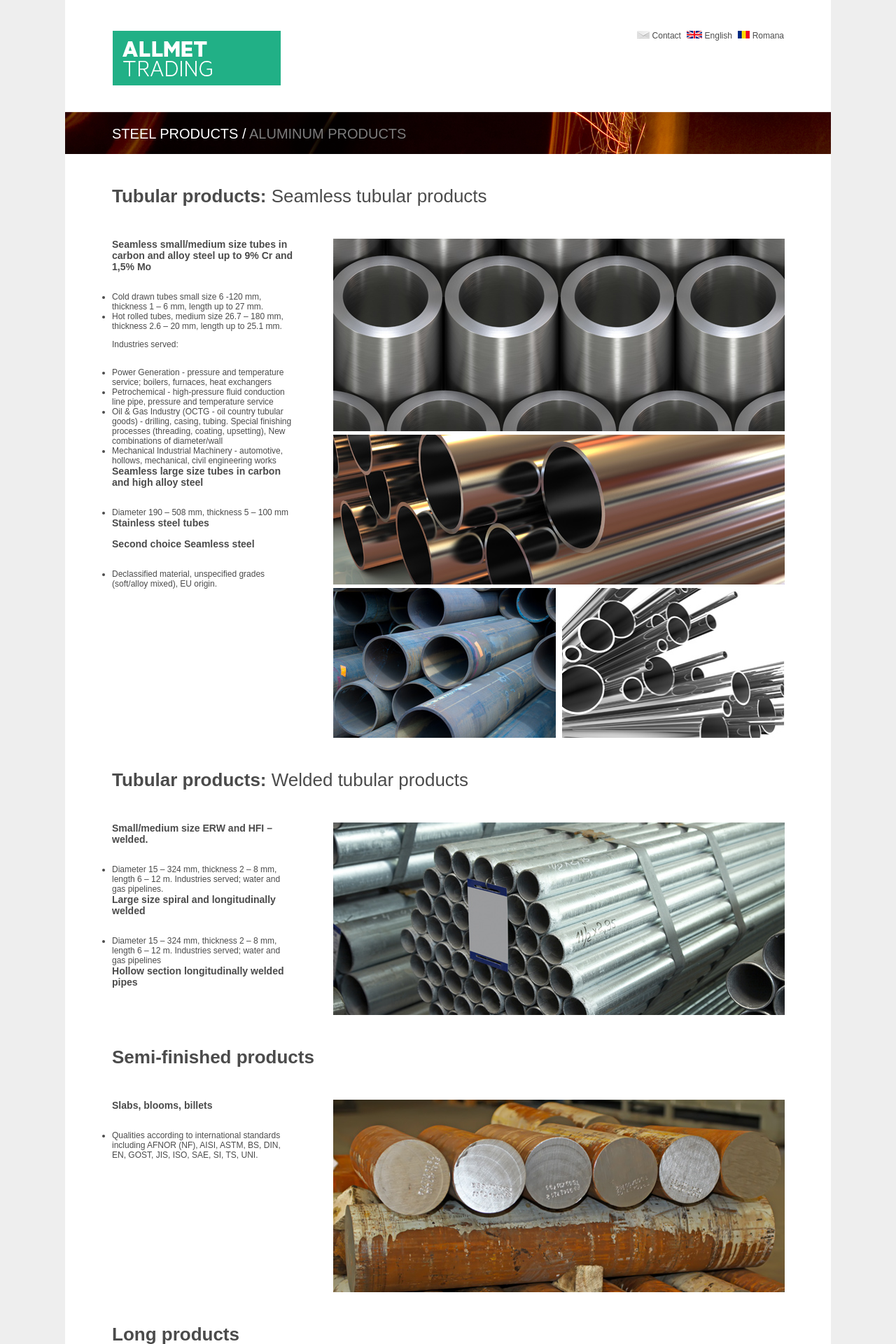
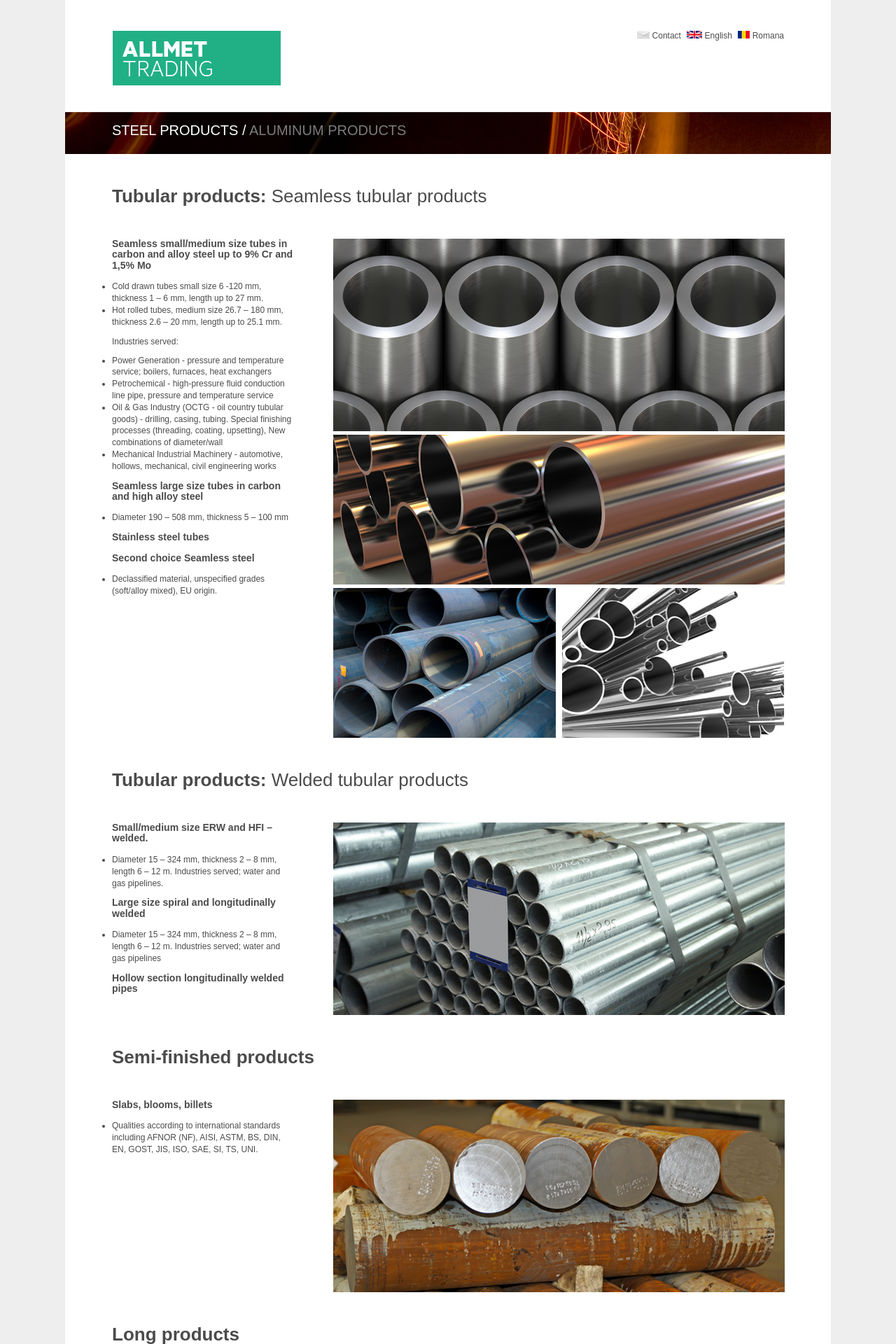
Before and after one commit to janosrusiczki/allmet-jekyll, a Jekyll site: the page built from en/steel-products/index.html, in a window 1280 px wide. Shown: the top 1920 px of the page at 70% size. Built offline with Jekyll 4.4.1, drawn with Linux system fonts in a browser that asks for light colours; some web fonts are replaced; Markdown is read by kramdown in place of the engine named in the settings.

Commit message:
Le great Monda switch.

```diff
--- a/_layouts/default.html
+++ b/_layouts/default.html
@@ -5,8 +5,8 @@
         <meta http-equiv="X-UA-Compatible" content="IE=edge,chrome=1">
         <title>{{ page.title }}</title>
         <meta name="viewport" content="width=device-width">
+        <link href='http://fonts.googleapis.com/css?family=Monda:400,700' rel='stylesheet' type='text/css'>
         <link rel="stylesheet" href="/css/allmet.css">
-
     </head>
     <body>
 
--- a/_layouts/inside.html
+++ b/_layouts/inside.html
@@ -5,8 +5,8 @@
         <meta http-equiv="X-UA-Compatible" content="IE=edge,chrome=1">
         <title>{{ page.title }}</title>
         <meta name="viewport" content="width=device-width">
+        <link href='http://fonts.googleapis.com/css?family=Monda:400,700' rel='stylesheet' type='text/css'>
         <link rel="stylesheet" href="/css/allmet.css">
-
     </head>
     <body>
 
--- a/css/allmet.css
+++ b/css/allmet.css
@@ -56,9 +56,10 @@ a {
 }
 
 #banner-switcher {
+  font-family: 'Monda', sans-serif;
   display: inline-block;
   margin-left: 67px;
-  margin-top: 20px;
+  margin-top: 15px;
   font-size: 20px;
   color: #fff;
   text-transform: uppercase;
@@ -81,7 +82,11 @@ a {
 }
 
 #content .left ul {
-  display: inline;
+  margin-left: -40px;
+}
+
+#content .left li {
+  line-height: 140%;
 }
 
 #content .right {
@@ -107,13 +112,17 @@ a {
   margin-bottom: 5px;
 }
 
+#content h1, #content h3 {
+  margin-top: 0;
+  font-family: 'Monda', sans-serif;
+}
+
 #content h1 {
-  margin-top: 0;
   font-size: 26px;
 }
 
 #content h3 {
-  margin-top: 0;
+  line-height: 110%;
 }
 
 #footer {
```
